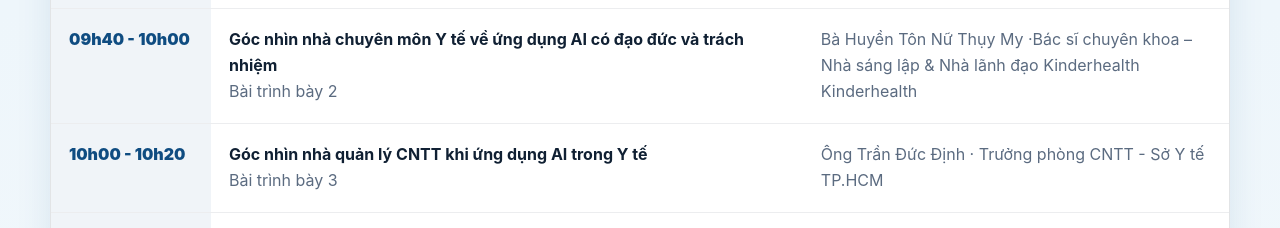
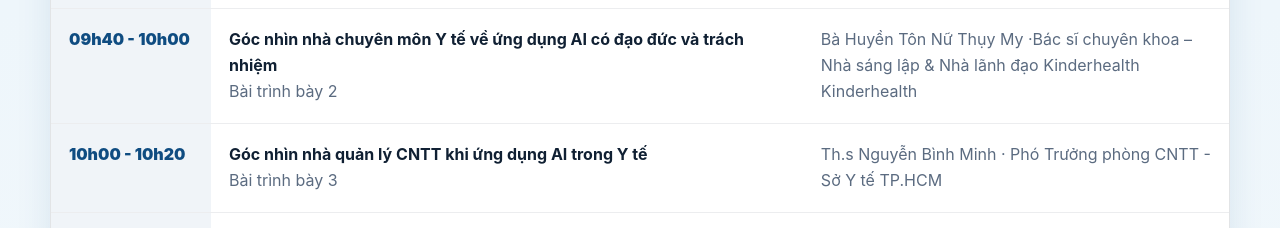
Before and after one commit to htsolutiontech/SeminarAI, a plain HTML site: page index.html in a window 1280 px wide. Shown: the part 1880-2108 px from the top of the page. Drawn offline with Linux system fonts and the light colour scheme.

Commit message:
Update index.html

```diff
--- a/index.html
+++ b/index.html
@@ -638,7 +638,7 @@
   <!--
     Vũ Hoàng Thương: https://q.me-qr.com/wt7r8e98
     Huyền Tôn Nữ Thụy My: https://q.me-qr.com/wt7r8e98
-    Trần Đức Định: https://q.me-qr.com/wt7r8e98
+    Nguyễn Bình Minh: https://q.me-qr.com/wt7r8e98
   -->
 
   <header class="topbar">
@@ -792,7 +792,7 @@
           <div class="agenda-row" role="row">
             <div class="agenda-time" role="cell">10h00 - 10h20</div>
             <div class="agenda-content" role="cell"><strong>Góc nhìn nhà quản lý CNTT khi ứng dụng AI trong Y tế</strong><span>Bài trình bày 3</span></div>
-            <div class="agenda-owner" role="cell">Ông Trần Đức Định · Trưởng phòng CNTT - Sở Y tế TP.HCM</div>
+            <div class="agenda-owner" role="cell">Th.s Nguyễn Bình Minh · Phó Trưởng phòng CNTT - Sở Y tế TP.HCM</div>
           </div>
           <div class="agenda-row" role="row">
             <div class="agenda-time" role="cell">10h20 - 11h45</div>
```
